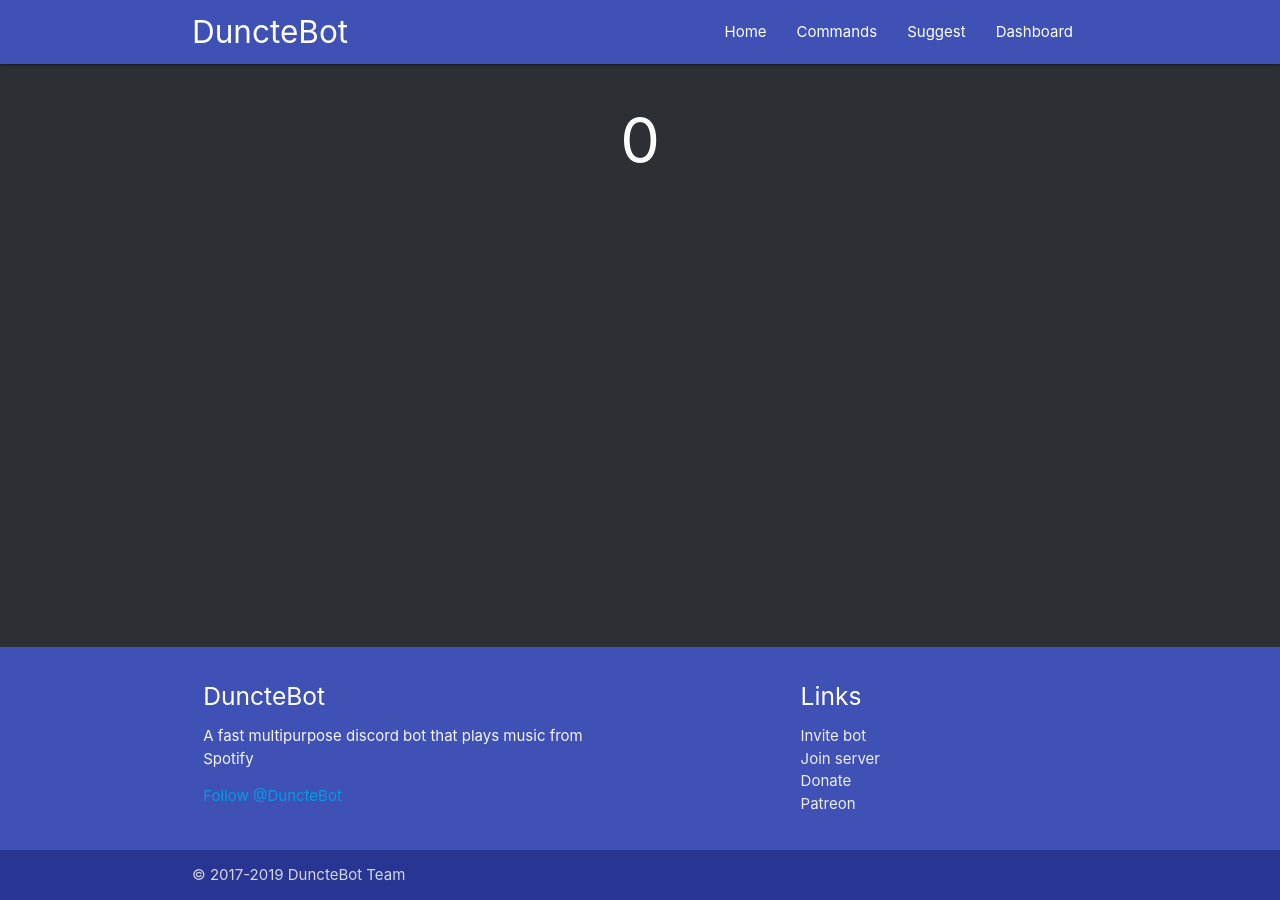
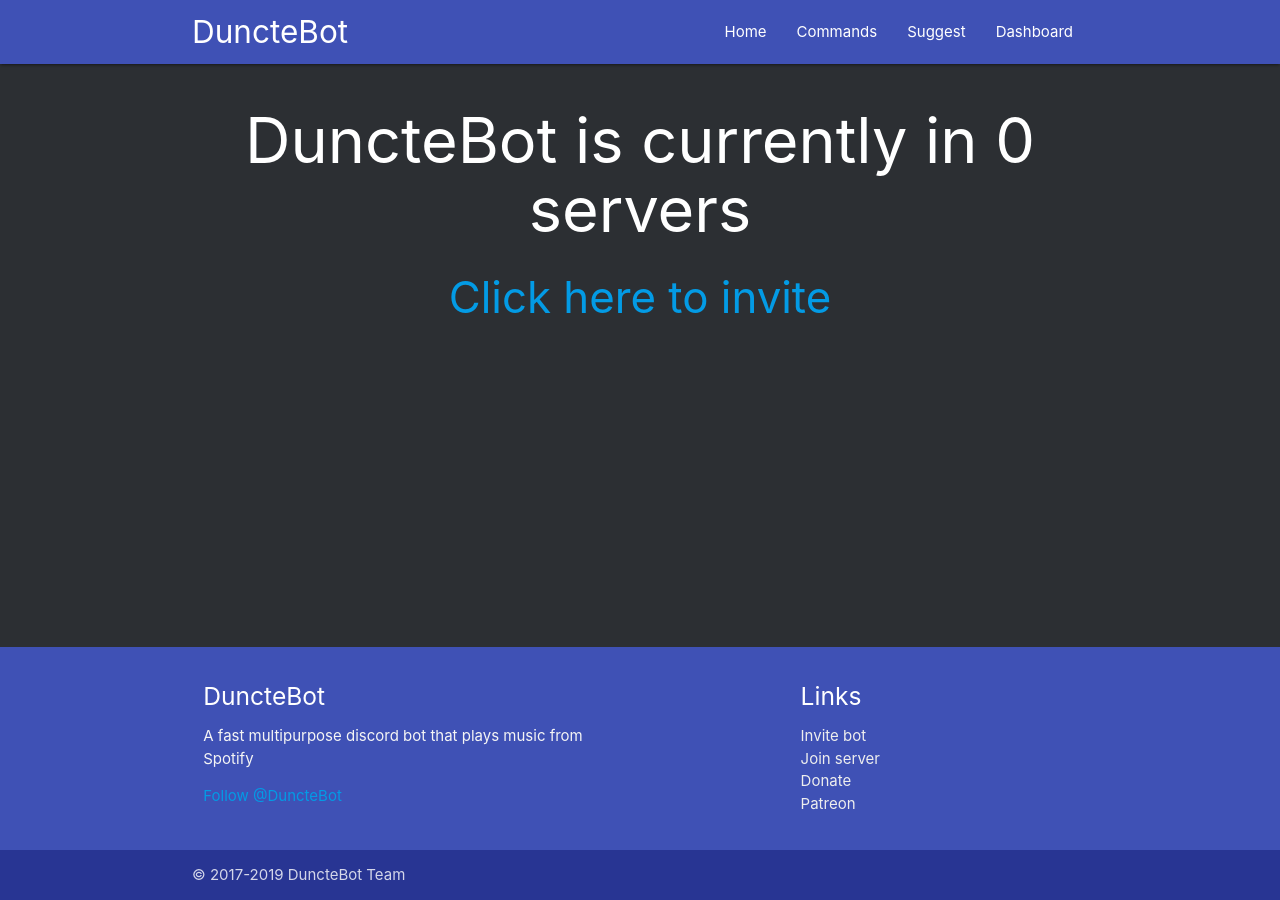
Before and after one commit to DuncteBot/dunctebot.github.io, a Jekyll site: the page built from liveServerCount.html, in a window 1280 px wide. Built offline with Jekyll 4.4.1, drawn with Linux system fonts in a browser that asks for light colours; comment, search, counter and statistics services are not loaded.

Commit message:
Add some more text to the live server count page

```diff
--- a/_config.yml
+++ b/_config.yml
@@ -45,6 +45,8 @@ exclude:
     - CNAME
     - LICENSE
     - README.md
+    - package.json
+    - yarn.lock
     - Gemfile.lock
     - node_modules
     - vendor/bundle/
--- a/liveServerCount.html
+++ b/liveServerCount.html
@@ -3,8 +3,9 @@ layout: default
 title: Live Server Count
 ---
 
-<div class="flow-text">
-    <h1 id="server_count" class="center">0</h1>
+<div class="center flow-text">
+    <h1>DuncteBot is currently in <span id="server_count">0</span> servers</h1>
+    <h3><a href="{{ site.bot_invite }}" target="_blank">Click here to invite</a></h3>
 </div>
 
 <script src="/js/countUp.js"></script>
```
